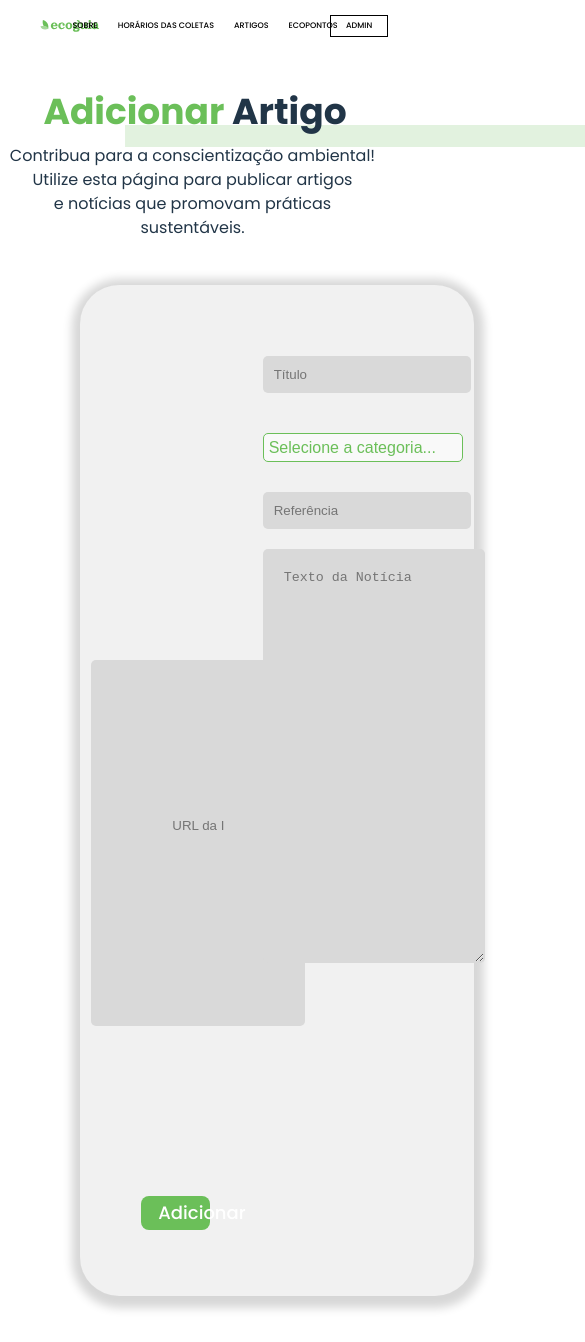
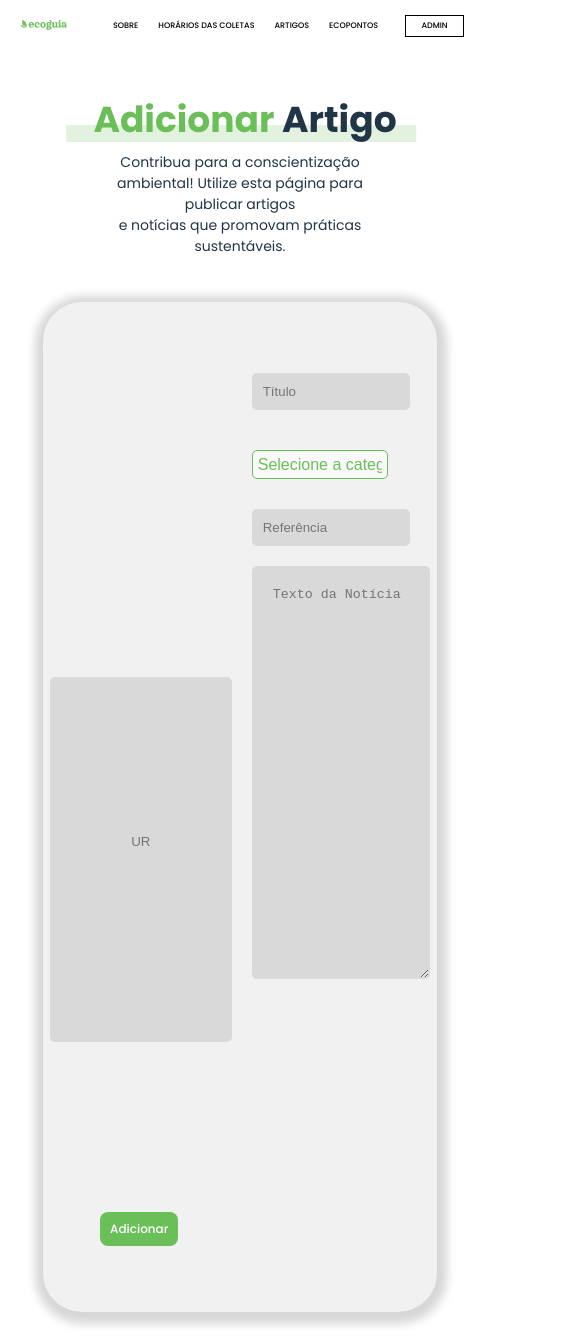
Before and after one commit to kamimarinn/EcoGuiaWEB, a React (Vite) app: page /AddArtigos in a window 390 px wide. Shown: the whole page, 585 px wide, since content can reach past the window. Built offline with nearby package versions, Linux system fonts and the light colour scheme.

Commit message:
fix/contresponsividade

```diff
--- a/src/pages/Tela CRUD/Crud.css
+++ b/src/pages/Tela CRUD/Crud.css
@@ -90,7 +90,7 @@
 
 .container-admin h2 .highlight {
     color: #6BBF59;
-    /* margin-right: 10px;  */
+
 }
 
 .container-admin p{
@@ -103,7 +103,6 @@
 .pai-container-icones {
     display: flex;
     justify-content: center;
-    /* gap: 20px;  */
     margin-top: 20px;
     margin-right: 65px;
 }
@@ -144,3 +143,74 @@
     font-size: 14px;
     margin: 0 0 0 60px;
 }
+
+@media  screen and (max-width: 768px){
+    .pai-container-icones{
+        width: 93vw;
+        margin: 0;
+        gap: -10px;
+    }
+}
+
+@media  screen and (max-width: 425px){
+    .container-header{
+        width: 100%;
+    }
+
+    .container-navbar{
+        width: 100%;
+        /* gap: 10px; */
+    }
+
+    .container-logo img{
+        width: 12vw !important;
+        margin: 10px !important;
+
+    }
+
+    .container-admin p{
+        font-size: 14px;
+    }
+
+    .pai-container-icones{
+        display: flex;
+        flex-direction: column;
+    }
+
+}
+
+@media  screen and (max-width: 375px){
+    .container-header{
+        width: 100%;
+    }
+
+    .container-navbar{
+        width: 100%;
+        /* gap: 10px; */
+    }
+
+    .container-logo img{
+        width: 12vw !important;
+        margin: 10px !important;
+
+    }
+
+    .container-admin img {
+        margin-left: 25px;
+    }
+
+    .container-admin h2 {
+        margin-left: 15px;
+    }
+
+    .container-admin p{
+        margin-left: 10px;
+        font-size: 12px;
+    }
+
+    .pai-container-icones{
+        display: flex;
+        flex-direction: column;
+    }
+
+}
--- a/src/pages/telaAddArtigos/AddArtigos.css
+++ b/src/pages/telaAddArtigos/AddArtigos.css
@@ -120,7 +120,7 @@ flex-direction: column;
     position: relative;
     display: flex;
     justify-content: center;
-    padding: 40px; /* Ajuste conforme necessário */
+    padding: 40px;
   }
 
   .container-info-crud{
@@ -141,7 +141,7 @@ flex-direction: column;
     border: 0.5px solid transparent;
     border-radius: 5px;
     margin-bottom: 170px;
-    padding: 25px 80px 60px ; /* Ajuste conforme necessário */
+    padding: 25px 80px 60px ;
 }
 
 .container-info-crud button {
@@ -182,12 +182,8 @@ flex-direction: column;
     border: 0.5px solid transparent;
     border-radius: 5px;
     margin-top: 20px;
-    padding: 20px; /* Ajuste conforme necessário */
+    padding: 20px;
 }
-
-
-
-
 
 select {
     width: 200px;
@@ -199,8 +195,214 @@ select {
     color: #6BBF59;
     appearance: none;
     margin-top: 40px;
-    /* background-image: url('seta.png');
-    background-repeat: no-repeat;
-    background-position: right 10px center;
-    background-size: 12px;  */
 }
+
+@media  screen and (max-width: 768px){
+    .retang-coleta{
+       margin-left: -12% !important;
+
+    }
+
+    .pai-container-addnoticia{
+        right: 5%;
+    }
+
+    .container-info-crud{
+        width: 70vw;
+    }
+
+    .container-info-crud button{
+        font-size: 14px;
+    }
+}
+
+@media  screen and (max-width: 425px){
+
+    .container-addartigos {
+        position: absolute;
+        top: 0;
+        width: 100%;
+        padding: 10px;
+        /* margin: 0 !important; */
+        z-index: 1000;
+        flex-direction: column;
+        justify-content: center;
+        align-items: center;
+
+
+    }
+
+    /* Container da navbar */
+    .container-navbar {
+        display: flex;
+    justify-content: center;
+    flex: 1;
+    z-index: 1;
+    margin-left: 5%;
+    }
+
+    .container-navbar a {
+        position: absolute;
+        z-index: 7;
+        color: #000;
+        text-decoration: none;
+        margin-bottom: 15px;
+        display: flex;
+        justify-content: center;
+        align-items: center;
+    }
+
+    /* Ajustes do botão de login */
+    .btn-login {
+        position: absolute;
+        top: 15px;
+        left: 94% !important;
+        display: flex;
+        align-items: center;
+    }
+
+    .btn-login button {
+        background: none;
+        border: 0.5px solid #000;
+        border-radius: 0;
+        color: #000;
+        padding: 8px 20px;
+        cursor: pointer;
+        text-decoration: none;
+    }
+
+    .container-tit h3{
+        margin-left: 80px !important;
+        /* margin-left: 100px; */
+    }
+
+    .container-tit p{
+        font-size: 14px;
+        margin-left: 80px !important;
+    }
+
+    .retang-coleta{
+        width: 90vw;
+        left: 28% !important;
+    }
+
+    .pai-container-addnoticia{
+        right: 12%;
+        gap: 20px !important;
+    }
+
+    .container-info-crud input{
+        width: 5vw;
+
+    }
+
+    .container-info-crud button{
+        width: 20vw;
+        font-size: 12px;
+        display: flex;
+        justify-content: center;
+        align-items: center;
+
+    }
+
+    .container-addnoticia input,
+    .container-addnoticia select,
+    .container-addnoticia textarea{
+        width: 35vw;
+    }
+
+}
+
+@media  screen and (max-width: 375px){
+    .container-tit h3{
+        font-size: 34px;
+        margin-left: 70px !important;
+        margin-bottom: 10px !important;
+
+    }
+
+    .container-tit p{
+        font-size: 12px;
+        margin-left: 80px !important;
+    }
+
+    .pai-container-addnoticia{
+        right: 14%;
+        gap: 20px !important;
+    }
+
+    .container-info-crud input{
+        width: 5vw;
+
+    }
+
+    .container-info-crud button{
+        width: 20vw;
+        font-size: 12px;
+        display: flex;
+        justify-content: center;
+        align-items: center;
+
+    }
+
+    .container-addnoticia input,
+    .container-addnoticia select,
+    .container-addnoticia textarea{
+        width: 30vw;
+
+    }
+
+}
+
+
+@media  screen and (max-width: 320px){
+    .container-tit h3{
+        font-size: 26px;
+        margin-left: 70px !important;
+        margin-top: 50px !important;
+
+
+    }
+
+    .container-tit p{
+        font-size: 10px;
+        margin-left: 80px !important;
+    }
+
+    .pai-container-addnoticia{
+        right: 18%;
+        gap: 20px !important;
+    }
+
+    .container-info-crud input{
+        width: 1vw;
+        height: 30vh;
+
+    }
+
+    .container-info-crud button{
+        width: 20vw;
+        font-size: 12px;
+        display: flex;
+        justify-content: center;
+        align-items: center;
+
+    }
+
+    .container-addnoticia input,
+    .container-addnoticia select,
+    .container-addnoticia textarea{
+        width: 30vw;
+
+    }
+
+    .container-info-crud button{
+        width: 20vw;
+        font-size: 10px;
+        display: flex;
+        justify-content: center;
+        align-items: center;
+
+    }
+
+}
--- a/src/pages/telaRedefinirSenha/TelaRedefinirSenha.css
+++ b/src/pages/telaRedefinirSenha/TelaRedefinirSenha.css
@@ -107,12 +107,11 @@
         width: 40vw;
         padding: 15px;
         left: 10%;
-        /* margin: 0; */
-        display: flex; /* Usando flexbox */
-        flex-direction: column; /* Organizando os itens verticalmente */
+        display: flex;
+        flex-direction: column;
         justify-content: center;
-        align-items: center; /* Centraliza os itens no eixo transversal (horizontal) */
-        height: auto; /* Permite que a altura seja dinâmica */
+        align-items: center;
+        height: auto;
     }
 
     .btn-redef{
@@ -130,7 +129,7 @@
     .container-senha{
         position: absolute;
         width: 40vw;
-        left: 80% !important;
+        margin-left: 80px !important;
         display: flex;
         flex-direction: column;
         justify-content: center;
@@ -154,7 +153,7 @@
     .container-senha{
         position: absolute;
         width: 40vw;
-        /* left: 60% !important; */
+        margin-left: 65px !important;
         display: flex;
         flex-direction: column;
         justify-content: center;
@@ -177,3 +176,31 @@
         margin-left: 47px !important;
     }
 }
+
+@media screen and (max-width: 320px){
+    .container-senha{
+        position: absolute;
+        width: 40vw;
+        margin-left: 55px !important;
+        display: flex;
+        flex-direction: column;
+        justify-content: center;
+        align-items: center;
+
+    }
+
+    .container-redefinir p{
+        font-size: 12px !important;
+        margin-left: 20px;
+    }
+
+    .btn-redef{
+        width: 30vw;
+        font-size: 10px;
+        margin-left: 35px;
+    }
+
+    .retornar-login{
+        margin-left: 30px !important;
+    }
+}
```
